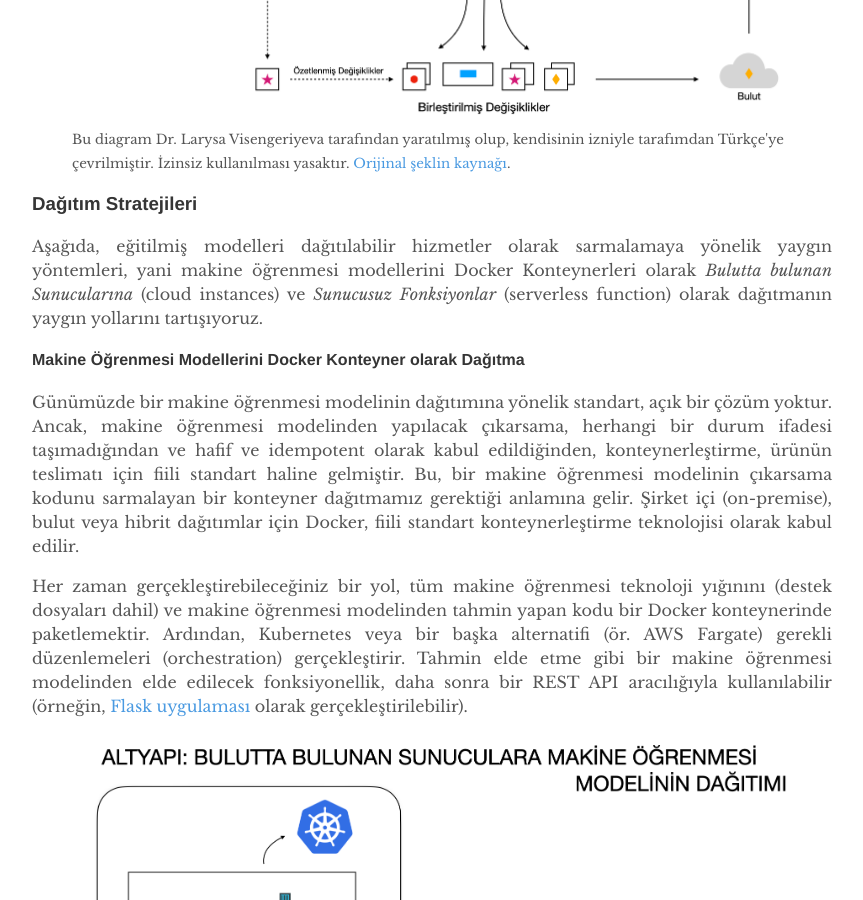
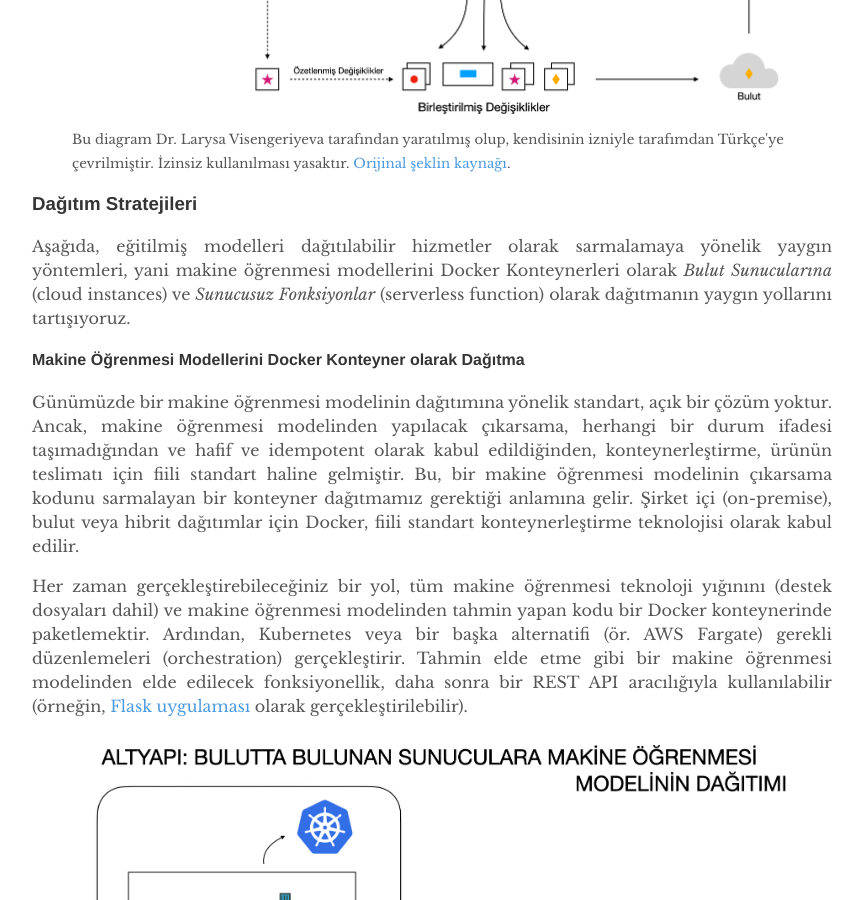
Before and after one commit to mmuratarat/turkish, a Jekyll site: the page built from _posts/2021-02-15-ml_ops_series_iii.md, in a window 1280 px wide and 900 px high, scrolled down 16370 px. Shown: the whole window, without its empty margins (208-1071 px from the left). Built offline with Jekyll 4.4.1, drawn with Linux system fonts in a browser that asks for light colours; nearby versions of some CDN libraries; comment, search, counter and statistics services are not loaded.

Commit message:
Update 2021-02-15-ml_ops_series_iii.md

```diff
--- a/_posts/2021-02-15-ml_ops_series_iii.md
+++ b/_posts/2021-02-15-ml_ops_series_iii.md
@@ -314,7 +314,7 @@ Bu öğrenme türünün en büyük yararı, eğitim ve test için kullanılan ve
 
 ### Dağıtım Stratejileri
 
-Aşağıda, eğitilmiş modelleri dağıtılabilir hizmetler olarak sarmalamaya yönelik yaygın yöntemleri, yani makine öğrenmesi modellerini Docker Konteynerleri olarak _Bulutta bulunan Sunucularına_ (cloud instances) ve _Sunucusuz Fonksiyonlar_ (serverless function) olarak dağıtmanın yaygın yollarını tartışıyoruz.
+Aşağıda, eğitilmiş modelleri dağıtılabilir hizmetler olarak sarmalamaya yönelik yaygın yöntemleri, yani makine öğrenmesi modellerini Docker Konteynerleri olarak _Bulut Sunucularına_ (cloud instances) ve _Sunucusuz Fonksiyonlar_ (serverless function) olarak dağıtmanın yaygın yollarını tartışıyoruz.
 
 #### Makine Öğrenmesi Modellerini Docker Konteyner olarak Dağıtma
 
```
